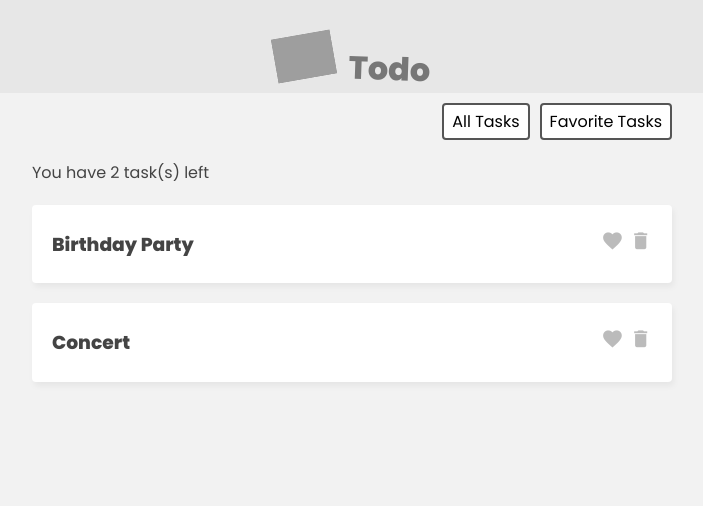
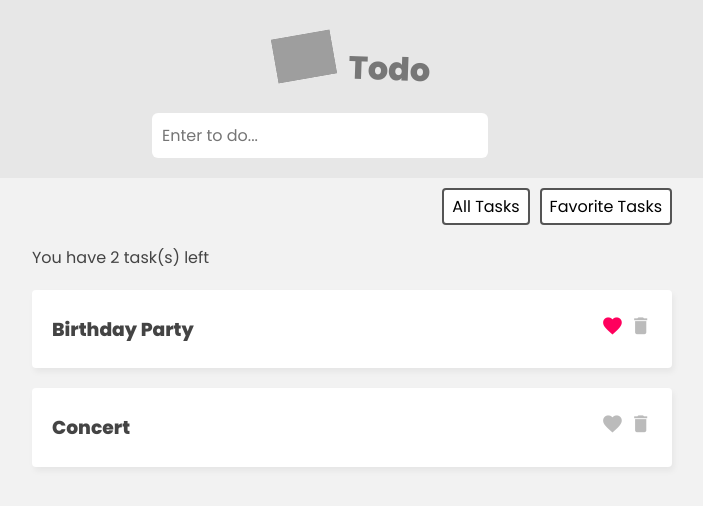
Before and after one commit to devjaiye/todo-app, a Vue app: page / in a window 1280 px wide. Shown: the top 506 px of the page, without its empty margins (288-991 px from the left). Built offline with nearby package versions, Linux system fonts and the light colour scheme; grey boxes are pictures that could not be loaded.

Commit message:
TaskStore Updated - actions

```diff
--- a/src/App.vue
+++ b/src/App.vue
@@ -6,6 +6,11 @@
       <img src="https://pinia.vuejs.org/logo.svg" alt="pinia logo">
       <h1>Todo</h1>
     </header>
+
+    <!-- add task form -->
+      <div class="new-task-form">
+        <TaskForm />
+      </div>
 
     <!-- filter toggle -->
     <nav class="filter">
@@ -35,9 +40,10 @@
   import {ref} from 'vue'
   import {useTaskStore} from './stores/TaskStore.js'
   import TaskDetails from './components/TaskDetails.vue'
+import TaskForm from './components/TaskForm.vue'
 
   export default {
-    components: {TaskDetails},
+    components: { TaskDetails, TaskForm },
     setup(){
       const taskStore = useTaskStore()
       const filter = ref('all')
--- a/src/components/TaskDetails.vue
+++ b/src/components/TaskDetails.vue
@@ -2,14 +2,35 @@
     <div class="task">
         <h3>{{ task.title }}</h3>
         <div class="icons">
-            <i class="material-icons">favorite</i>
-            <i class="material-icons">delete</i>
+            <i
+                class="material-icons"
+                :class="{
+                    //...add active color if fav is true
+                    active: task.isFav
+                    }"
+                @click="taskStore.toogleFav(task.id)"
+                >
+                favorite
+            </i>
+            <i
+                class="material-icons"
+                @click="taskStore.deleteTask(task.id)"
+                >
+                delete
+            </i>
         </div>
     </div>
 </template>
 
 <script>
+import { useTaskStore } from '../stores/TaskStore';
+
     export default {
-        props: ['task']
+        props: ['task'],
+        setup(props) {
+            const taskStore = useTaskStore()
+
+            return {taskStore}
+        }
     }
 </script>
--- /dev/null
+++ b/src/components/TaskForm.vue
@@ -0,0 +1,30 @@
+<template>
+    <form @submit.prevent="handleSubmit">
+        <input type="text" placeholder="Enter to do..."
+        v-model="newTask">
+    </form>
+</template>
+
+<script>
+import { useTaskStore } from '../stores/TaskStore';
+import {ref} from 'vue'
+
+    export default {
+       setup(){
+        const taskStore = useTaskStore()
+        const newTask = ref('')
+
+        const handleSubmit =()=>{
+            if(newTask.value.length> 0){
+                taskStore.addTask({
+                    title: newTask.value,
+                    isFav: false,
+                    id: Math.floor(Math.random() * 10000)
+                })
+                newTask.value = ''
+            }
+        }
+        return {handleSubmit, newTask}
+       }
+    }
+</script>
--- a/src/stores/TaskStore.js
+++ b/src/stores/TaskStore.js
@@ -22,5 +22,20 @@ import { defineStore } from "pinia";
         totalCount: (state) => {
             return state.tasks.length
         },
+    },
+    //..actions
+    actions: {
+        addTask(task){
+            this.tasks.push(task)
+        },
+        deleteTask(id){
+            this.tasks = this.tasks.filter(t => {
+                return t.id == id
+            })
+        },
+        toogleFav(id){
+            const task = this.tasks.find(t => t.id === id)
+            task.isFav = !task.isFav
+        }
     }
   })
```
